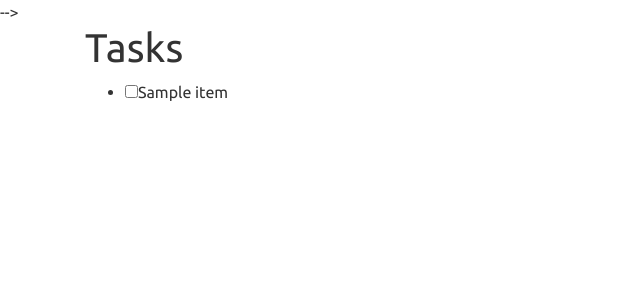
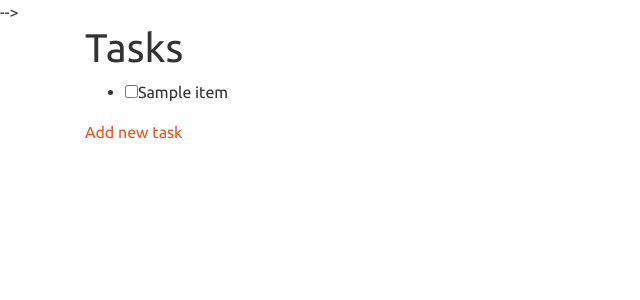
Before and after one commit to hpellis/task_manager_app, a Flask app: page / in a window 1280 px wide. Shown: the top 300 px of the page, without its empty margins (0-640 px from the left). Run offline with Flask 2, Linux system fonts and the light colour scheme; a database or web service that is not in the repository returns one stand-in record (values such as "Sample title"); data that the repository does not hold is empty; some libraries are stand-ins or nearby versions.

Commit message:
updating add_task page

```diff
--- a/task_app.py
+++ b/task_app.py
@@ -38,7 +38,6 @@ def add_task():
 
     elif request.method == 'POST':
         x = Task()
-        form_data = request.form
         title = request.form.get('title')
         desc = request.form.get('desc')
         date_due = request.form.get('date_due')
--- a/templates/index.html
+++ b/templates/index.html
@@ -9,11 +9,16 @@
       <ul>
 
     <!--  {{api_results}} ADD AN IF STTAMENT SO IF NO RESULTS THERE@S A MESSAGE ON PAGE-->
+
+
         {% for task in result %}
           <li><input type="checkbox">{{task}}</li>
         {% endfor %}
+      </ul>
 
-      </ul>
+
+      <a href="{{ url_for('add_task') }}">Add new task</a>
+
     </div>
   </main>
 
```
Also changed, not shown: static/database/tasks.db.
